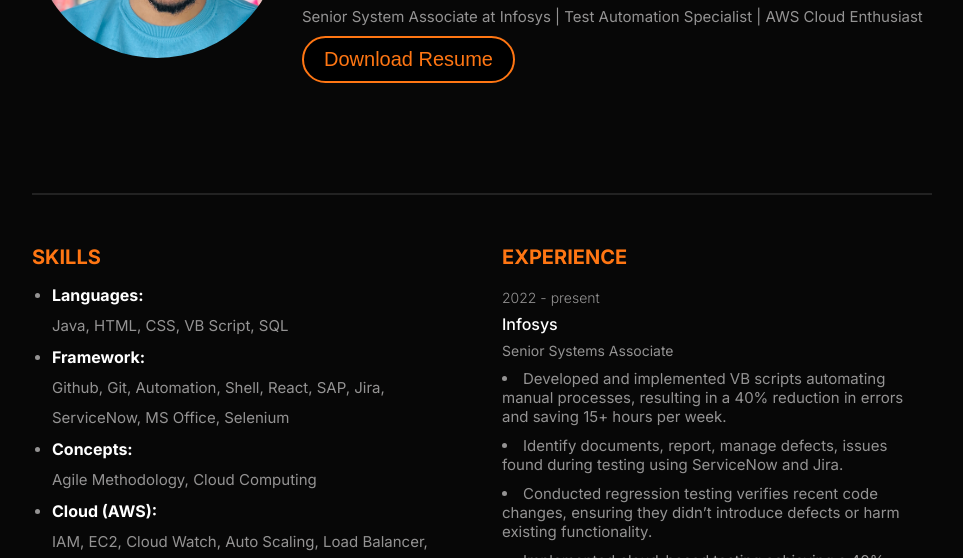
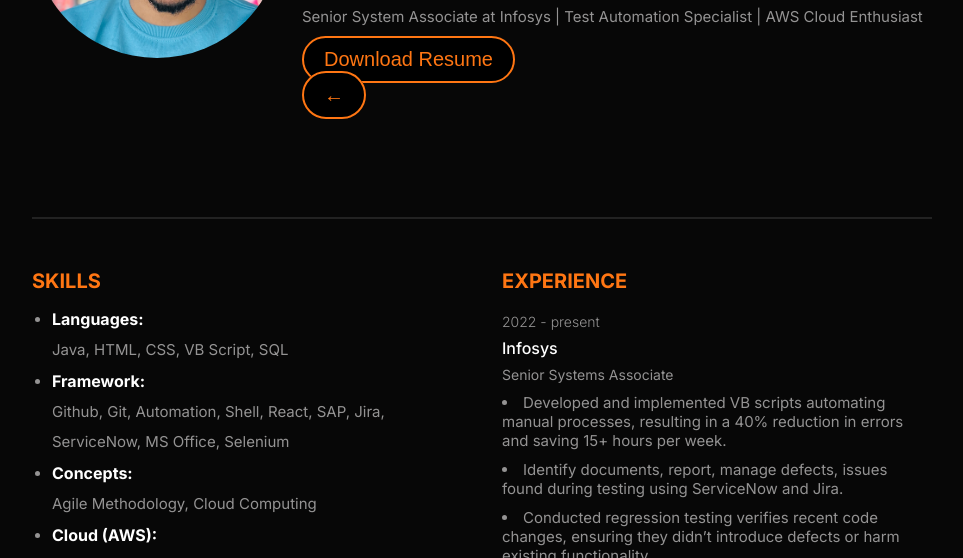
Before and after one commit to nirmalyax/Cloud-Resume-Project, a plain HTML site: page index.html in a window 1280 px wide. Shown: the part 242-800 px from the top of the page, without its empty margins (158-1121 px from the left). Drawn offline with nearby package versions, Linux system fonts and the light colour scheme.

Commit message:
added back btn @nirmalyax

```diff
--- a/index.html
+++ b/index.html
@@ -27,6 +27,9 @@
             Senior System Associate at Infosys | Test Automation Specialist | AWS Cloud Enthusiast
           </p>
           <button class="downloadBtn" onclick="window.location.href='NirmalyaMondalResume.pdf'" download="Resume.pdf">Download Resume</button>
+          <a class="backBtn" href="https://nirmalyax.dev/">
+            <i class="backBtn_icon">&#8592;</i>
+          </a>
           <!-- <a class="downloadBtn" href="NirmalyaMondalResume.pdf" download="Resume.pdf">Download Resume</a> -->
         </div>
       </div>
--- a/style.css
+++ b/style.css
@@ -144,6 +144,23 @@ a {
 	color:var(--primary-color);
 	background-color: black;
 }
+.backBtn{
+	text-decoration: none;
+	font-size: 2rem;
+	padding: 1rem 2rem;
+	margin-top: 1rem;
+	cursor: pointer;
+	border: 2px solid var(--primary-color);
+	border-radius: 25px;
+	color:var(--primary-color);
+	background-color: black;
+
+}
+.backBtn:hover {
+	background-color: #4d4c4c;
+	transition: ease-in 0.3s;
+
+}
 .downloadBtn:hover {
 	background-color: #4d4c4c;
 	transition: ease-in 0.3s;
```
